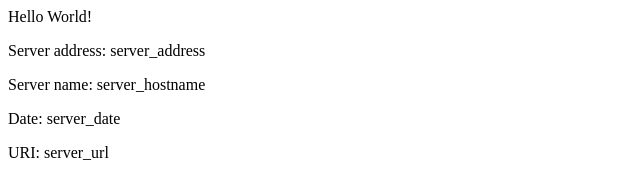
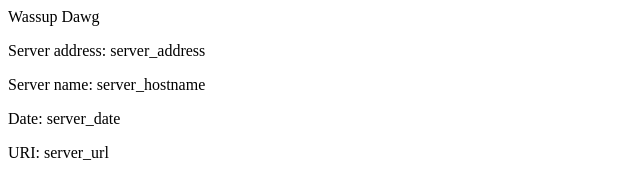
Before and after one commit to jbmarzan/eks-example, a plain HTML site: page src/index.html in a window 1280 px wide. Shown: the full height of the page, 0-640 px from the left. Drawn offline with Linux system fonts and the light colour scheme.

Commit message:
v2 Updating home page

```diff
--- a/src/index.html
+++ b/src/index.html
@@ -1,8 +1,8 @@
 <head>
-<title>Hello World</title>
+<title>Jason's World</title>
 </head>
 <div class="info">
-<h>Hello World!</h>
+<h>Wassup Dawg</h>
 <p><span>Server&nbsp;address:</span> <span>server_address</span></p>
 <p><span>Server&nbsp;name:</span> <span>server_hostname</span></p>
 <p class="smaller"><span>Date:</span> <span>server_date</span></p>
```
